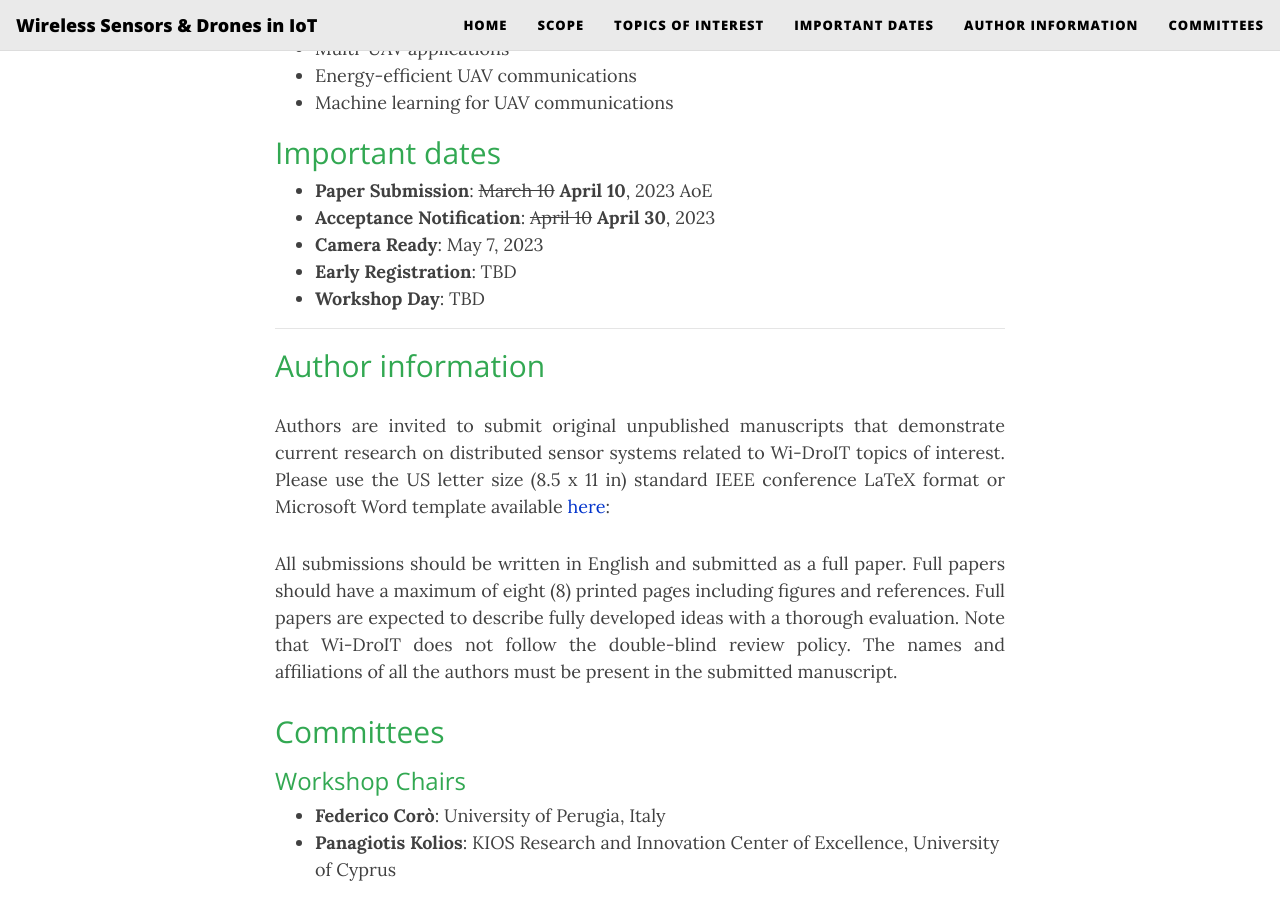
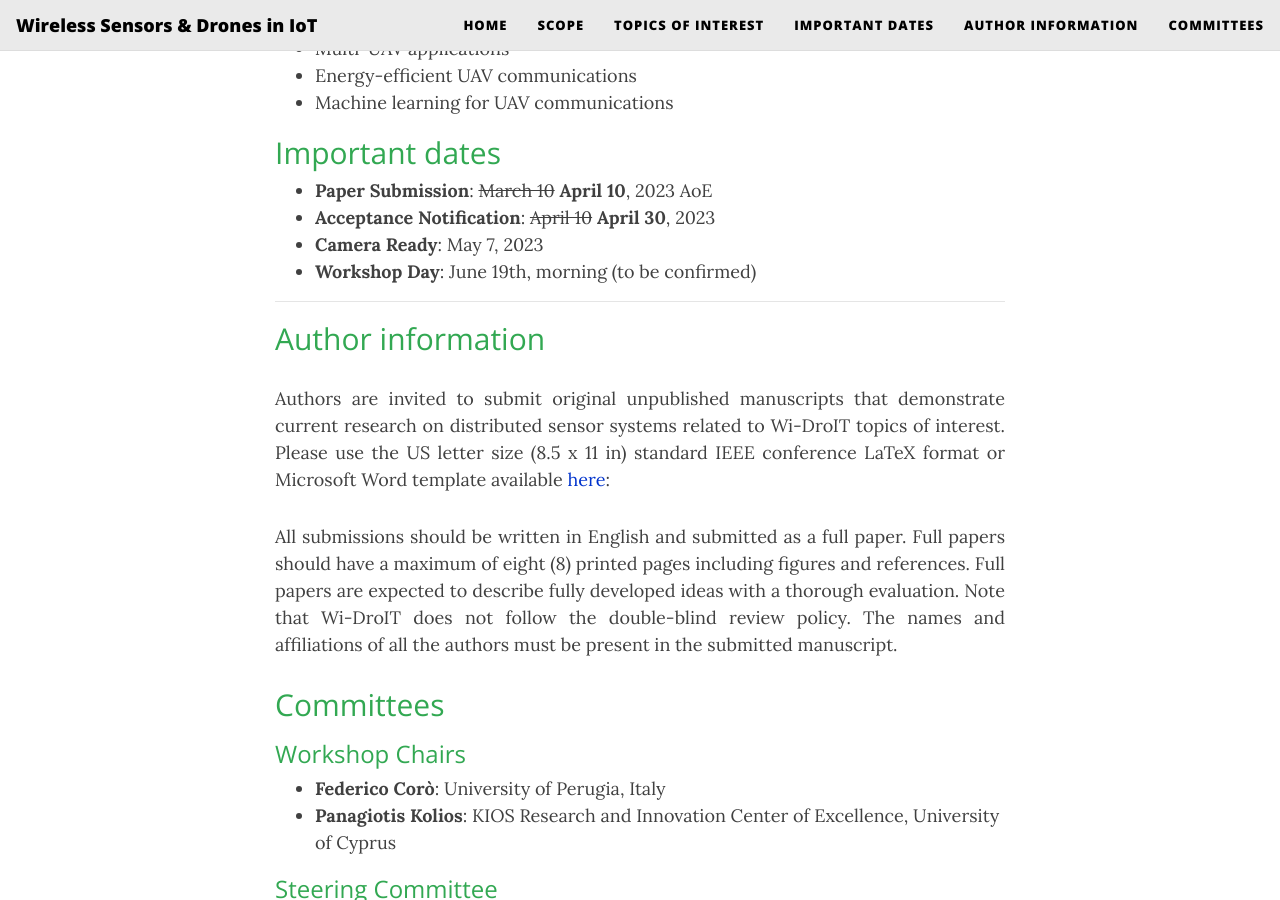
Before and after one commit to widroit2024/widroit2024.github.io, a Jekyll site: the page built from index.md, in a window 1280 px wide and 900 px high, scrolled down 2014 px. Built offline with Jekyll 4.4.1, drawn with Linux system fonts in a browser that asks for light colours; nearby versions of some CDN libraries.

Commit message:
Update index.md

```diff
--- a/index.md
+++ b/index.md
@@ -74,8 +74,7 @@ For this workshop, we seek papers that combine the design of algorithms and test
 - **Paper Submission**: ~~March 10~~ **April 10**, 2023 AoE
 - **Acceptance Notification**: ~~April 10~~ **April 30**, 2023
 - **Camera Ready**: May 7, 2023
-- **Early Registration**: TBD
-- **Workshop Day**: TBD
+- **Workshop Day**: June 19th, morning (to be confirmed)
 
 
 * * *
@@ -133,6 +132,9 @@ Note that Wi-DroIT does not follow the double-blind review policy. The names and
 {: style="color:#32a852"}
 - **Rafael Makrigiorgis**: KIOS Research and Innovation Center of Excellence, University of Cyprus
 
+## Program
+{: style="color:#32a852"}
+TBD
 
 ## Past editions
 {: style="color:#32a852"}
```
